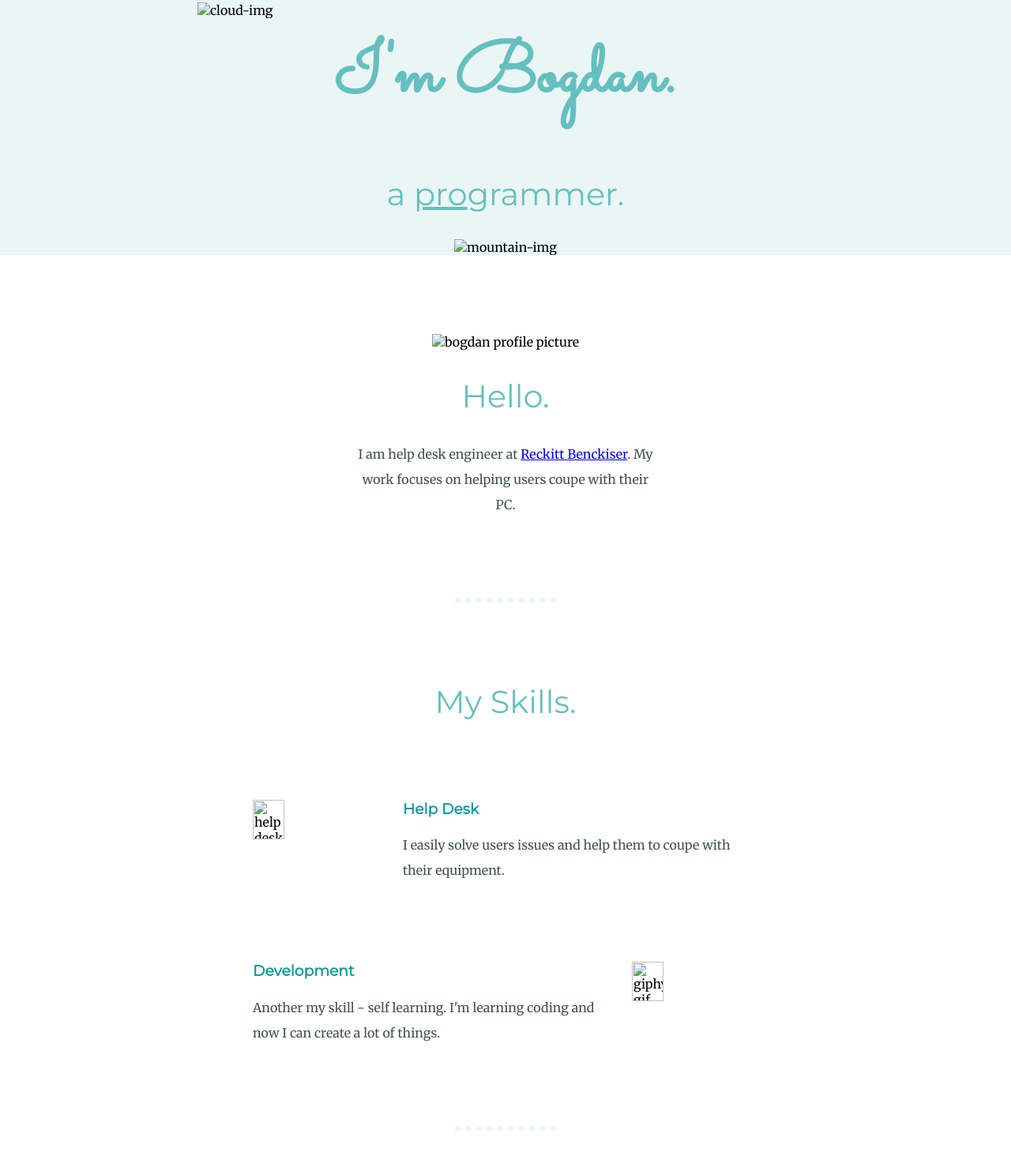
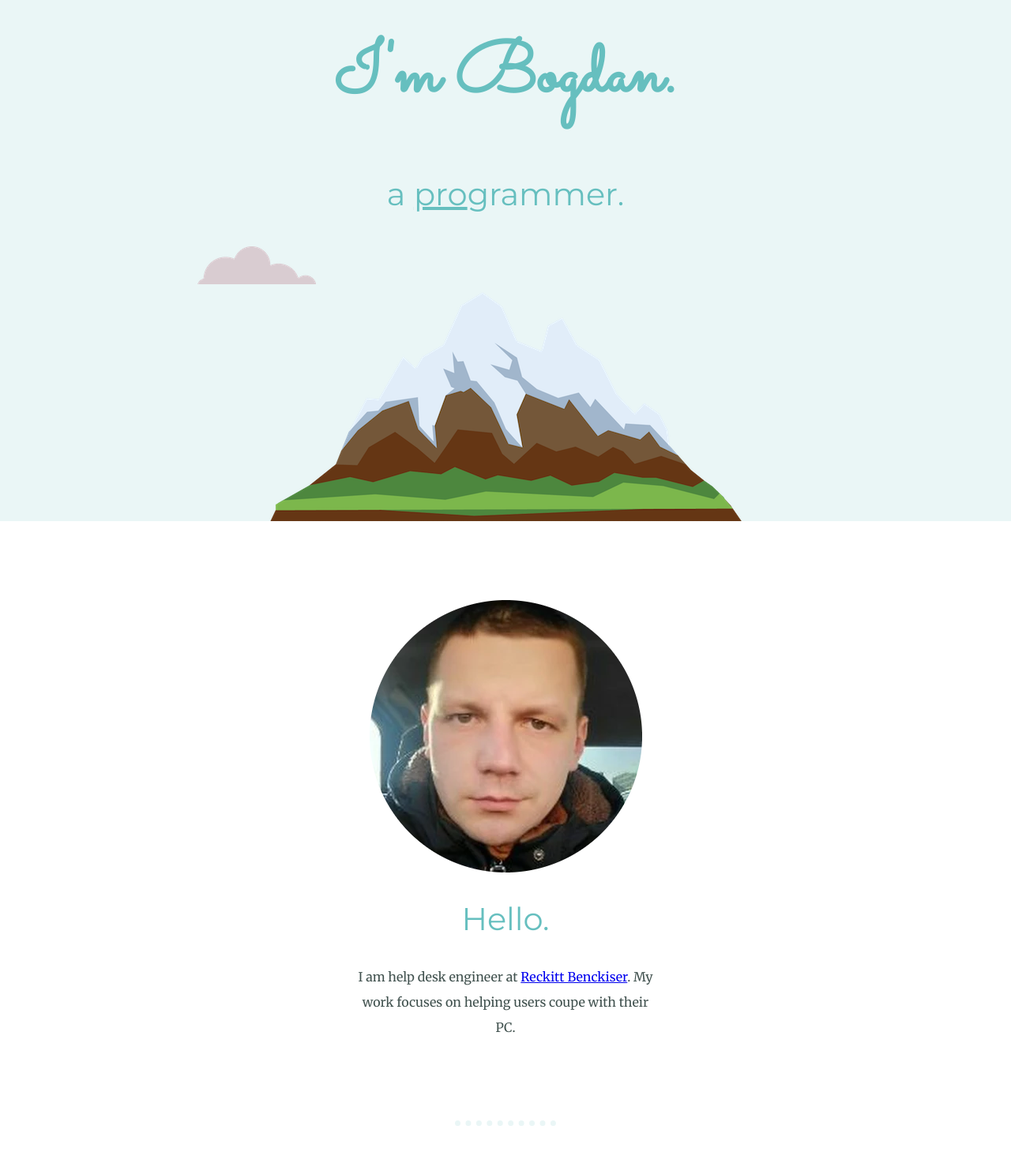
Before and after one commit to B0gdanB/CV-CSS, a plain HTML site: page index.html in a window 1280 px wide. Shown: the part 142-1620 px from the top of the page at 79% size. Drawn offline with Linux system fonts and the light colour scheme; a script that the page names is missing.

Commit message:
Update index.html

```diff
--- a/index.html
+++ b/index.html
@@ -14,16 +14,16 @@
 <body>
 
   <div class="top-container">
-    <img class="top-cloud" src="B0gdanB/CV-CSS/images/cloud.png" alt="cloud-img">
+    <img class="top-cloud" src="cloud.png" alt="cloud-img">
     <h1>I'm Bogdan.</h1>
     <h2>a <span><u>pro</u></span>grammer.</h2>
-    <img class="bottom-cloud" src="B0gdanB/CV-CSS/images/cloud.png" alt="cloud-img">
-    <img src="B0gdanB/CV-CSS/images/mountain.png" alt="mountain-img">
+    <img class="bottom-cloud" src="cloud.png" alt="cloud-img">
+    <img src="mountain.png" alt="mountain-img">
   </div>
 
   <div class="middle-container">
     <div class="profile">
-      <img src="B0gdanB/CV-CSS/images/bogdan.png" alt="bogdan profile picture">
+      <img src="bogdan.png" alt="bogdan profile picture">
       <h2>Hello.</h2>
       <p class="intro">I am help desk engineer at <a href="https://www.reckitt.com/">Reckitt Benckiser</a>. My work focuses on helping users coupe with their PC.</p>
     </div>
@@ -32,13 +32,13 @@
     <div class="skills">
       <h2>My Skills.</h2>
       <div class="skill-row">
-        <img class="help-desk" src="B0gdanB/CV-CSS/images/help-desk.png" alt="help desk">
+        <img class="help-desk" src="help-desk.png" alt="help desk">
         <h3>Help Desk</h3>
         <p>I easily solve users issues and help them to coupe with their equipment.</p>
       </div>
 
       <div class="skill-row">
-        <img class="giphy" src="B0gdanB/CV-CSS/images/giphy.gif" alt="giphy-gif">
+        <img class="giphy" src="giphy.gif" alt="giphy-gif">
         <h3>Development</h3>
         <p>Another my skill - self learning. I'm learning coding and now I can create a lot of things.</p>
       </div>
```
